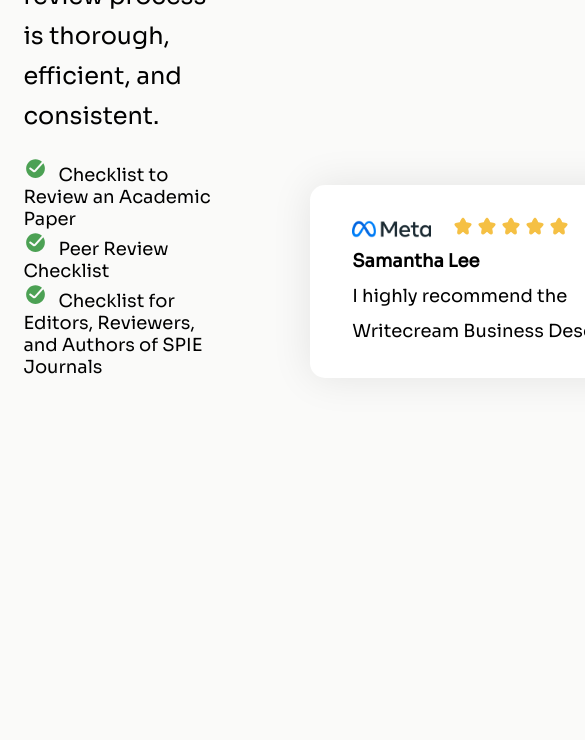
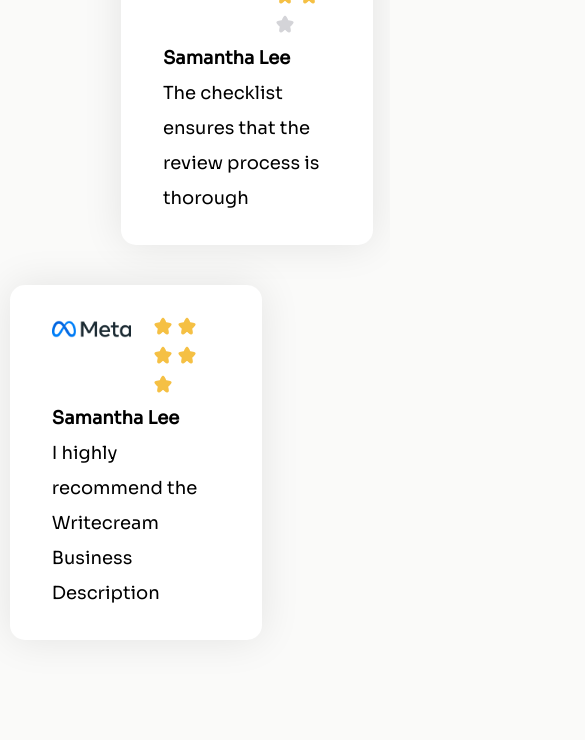
Before and after one commit to zahid072/task-responsive-dev-challenge, a plain HTML site: page index.html in a window 390 px wide. Shown: the part 799-1539 px from the top of the page, 585 px wide, since content can reach past the window. Before the commit the page ends 1277 px from the top, so only its background shows below. Drawn offline with Linux system fonts and the light colour scheme.

Commit message:
responsive added

```diff
--- a/style.css
+++ b/style.css
@@ -10,15 +10,15 @@ body{
     background-color: #FAFAF9;
 }
 .main-container{
-   display: grid;
-   grid-template-columns: repeat(2, 1fr);
+  display: flex;
+
     gap: 35px;
    width: 88%;
    padding: 100px 0;
    margin: 0 auto;
 }
 .left-content{
-
+    width: 50%;
 }
 .left-content>h2{
   background-color: #F5C044;
@@ -30,7 +30,7 @@ body{
 .left-content>h1{
     font-size: 40px;
     font-weight: 800;
-    margin: 15px 0;
+    margin: 25px 0;
 }
 .left-content>p{
     font-size: 24px;
@@ -46,8 +46,10 @@ body{
 }
 
 .right-content{
-    position: relative;
+    display: flex;
+    flex-direction: column;
     margin-left: 45px;
+    width: 45%;
 }
 .card-1-img, .card-2-img{
     display: flex;
@@ -58,24 +60,49 @@ body{
 }
 .card-1, .card-2{
     background: #FFFFFF;
-    width: 390px;
+    /* width: 390px; */
+    width: 68%;
     padding: 29px 42px;
     border-radius: 15px;
     box-shadow: 0 0 40px rgba(0, 0, 0, 0.096);
 
 }
 .card-2{
-    position: absolute;
+    /* position: absolute;
     bottom: 0 ;
     left: 0;
-    margin-top: 20px;
+    margin-top: 20px; */
+    margin-right: 40%;
+    margin-top: 40px;
 }
 .card-1{
-    position: absolute;
+    /* position: absolute;
     right: 0 ;
-    top: 0;
+    top: 0; */
+    margin-left: 30%;
 }
 .card-1>p,h1, .card-2>p,h1{
  font-size: 18px;
  line-height: 35px;
 }
+
+
+/* responsive*/
+
+@media screen and (max-width:640px) {
+    .main-container{
+        flex-direction: column;
+        width: 95%;
+    }
+    .left-content{
+        width: 100%;
+        margin-bottom: 20px;
+    }
+    .right-content{
+        width: 100%;
+        margin-left: 0;
+    }
+    .left-content>p{
+        font-size: 20px;
+    }
+    }
```
